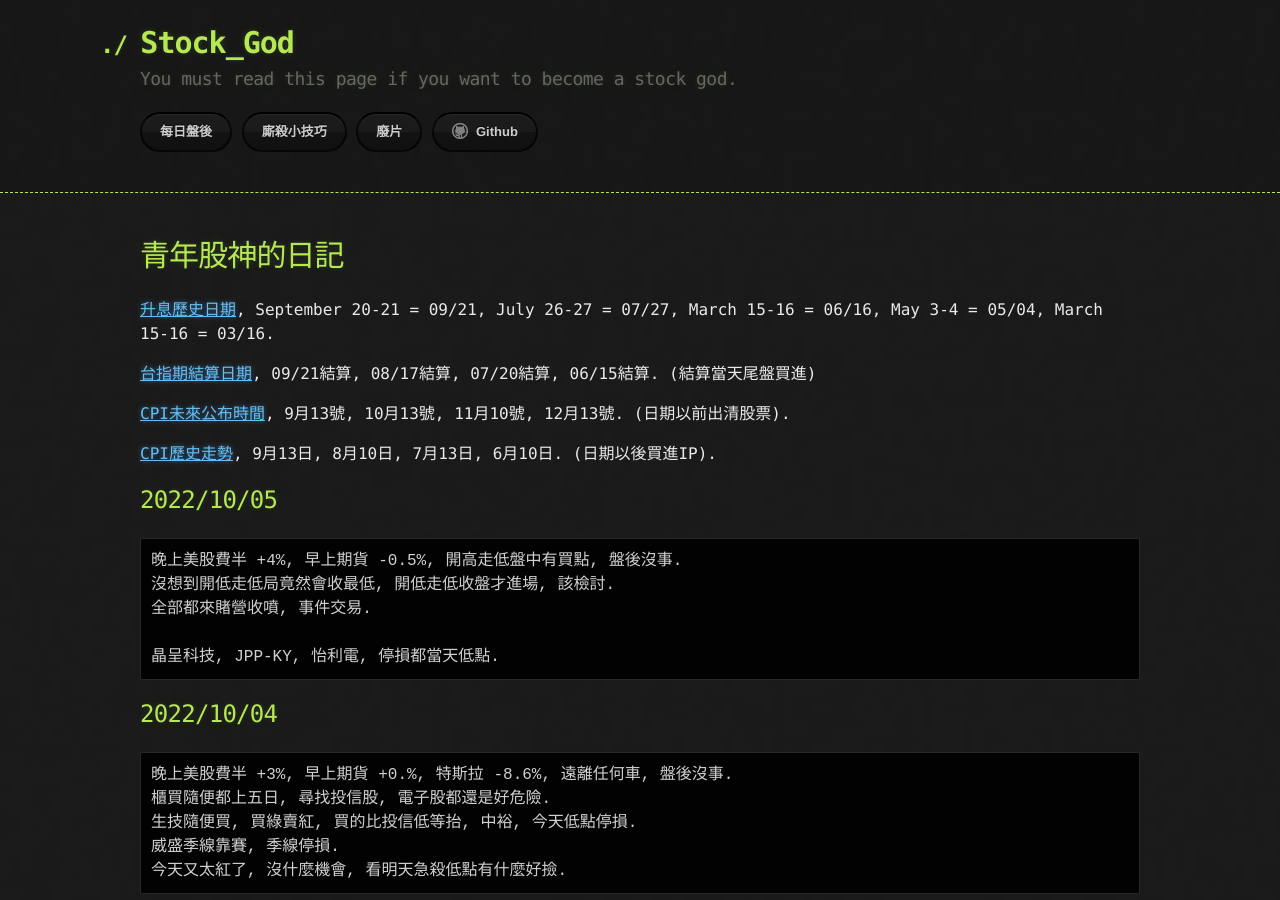
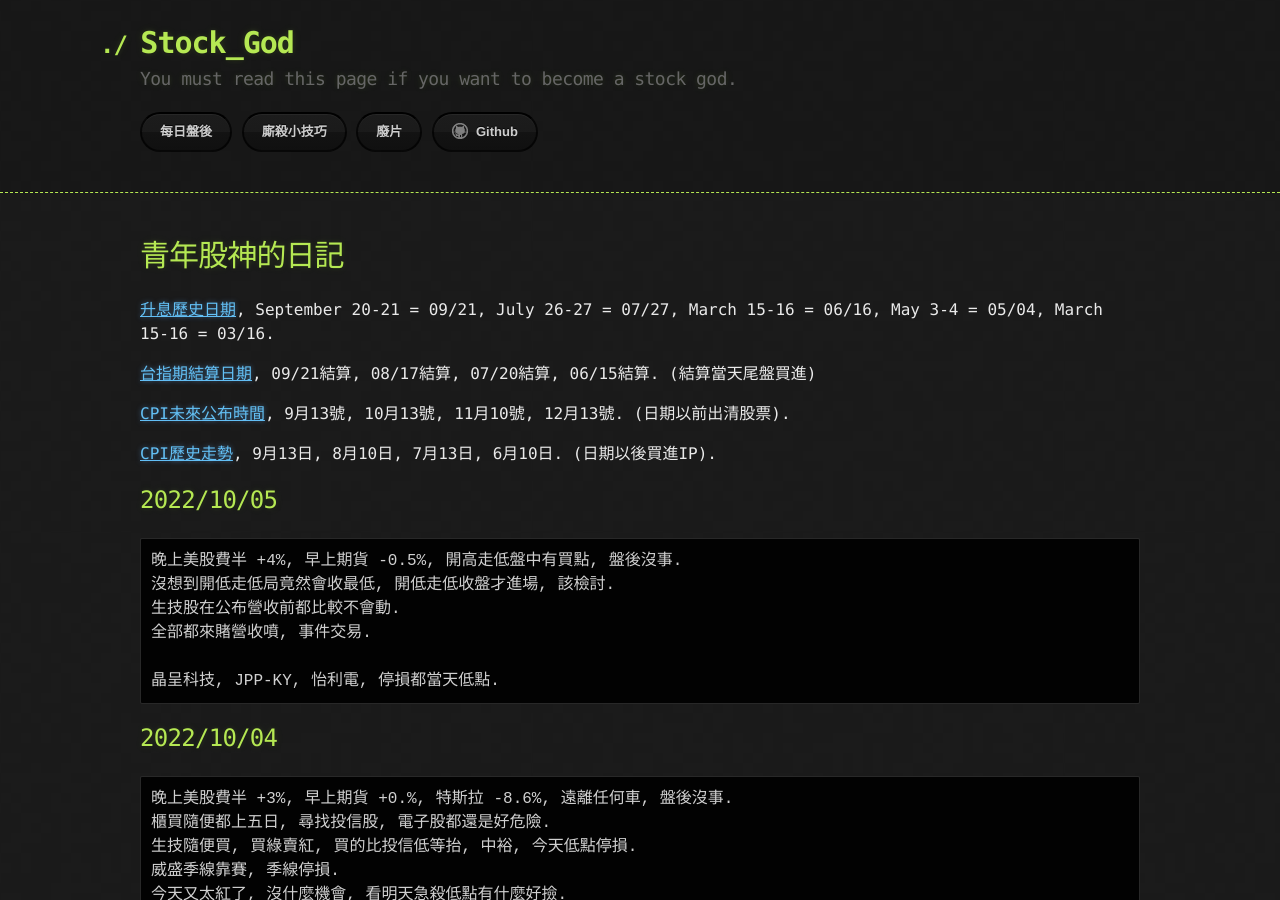
Before and after one commit to lepg5487/Stock_God, a Jekyll site: the page built from index.md, in a window 1280 px wide and 900 px high. Built offline with Jekyll 4.4.1, drawn with Linux system fonts in a browser that asks for light colours; our own code applies the rules of GitHub Pages for plain Markdown files.

Commit message:
Update index.md

````diff
--- a/index.md
+++ b/index.md
@@ -16,6 +16,7 @@ layout: testlayouts
 ```
 晚上美股費半 +4%, 早上期貨 -0.5%, 開高走低盤中有買點, 盤後沒事.
 沒想到開低走低局竟然會收最低, 開低走低收盤才進場, 該檢討.
+生技股在公布營收前都比較不會動.
 全部都來賭營收噴, 事件交易.
 
 晶呈科技, JPP-KY, 怡利電, 停損都當天低點.
````
